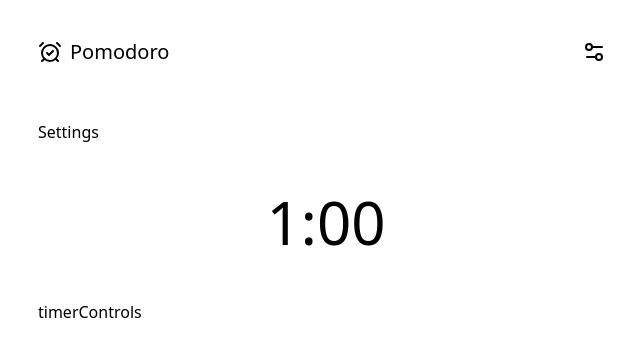
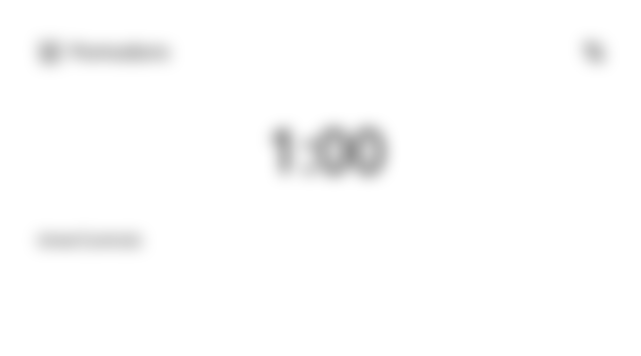
Before and after one commit to mattchastain/pomodoro, a React (Vite) app: page / in a window 1280 px wide. Both pictures are taken after a click on the button 908 px from the left and 52 px from the top of the page. Shown: the top 356 px of the page, without its empty margins (314-955 px from the left). Built offline with nearby package versions, Linux system fonts and the light colour scheme.

Commit message:
add: blur background when open

```diff
--- a/src/components/settings/settings.tsx
+++ b/src/components/settings/settings.tsx
@@ -1,3 +1,22 @@
-export function Settings() {
-	return <div>Settings</div>;
+import { AnimatePresence, motion } from 'framer-motion';
+
+interface SettingsProps {
+	settingsOpen: boolean;
+	setSettingsOpen: (open: boolean) => void;
 }
+
+export function Settings({ settingsOpen, setSettingsOpen }: SettingsProps) {
+	return (
+		<AnimatePresence>
+			{settingsOpen && (
+				<motion.div
+					initial={{ scale: 0.9, opacity: 0 }}
+					animate={{ scale: 1, opacity: 1 }}
+					exit={{ scale: 0.9, opacity: 0 }}
+					onClick={() => setSettingsOpen(false)}
+					className='fixed inset-0 backdrop-blur z-40'
+				></motion.div>
+			)}
+		</AnimatePresence>
+	);
+}
```
